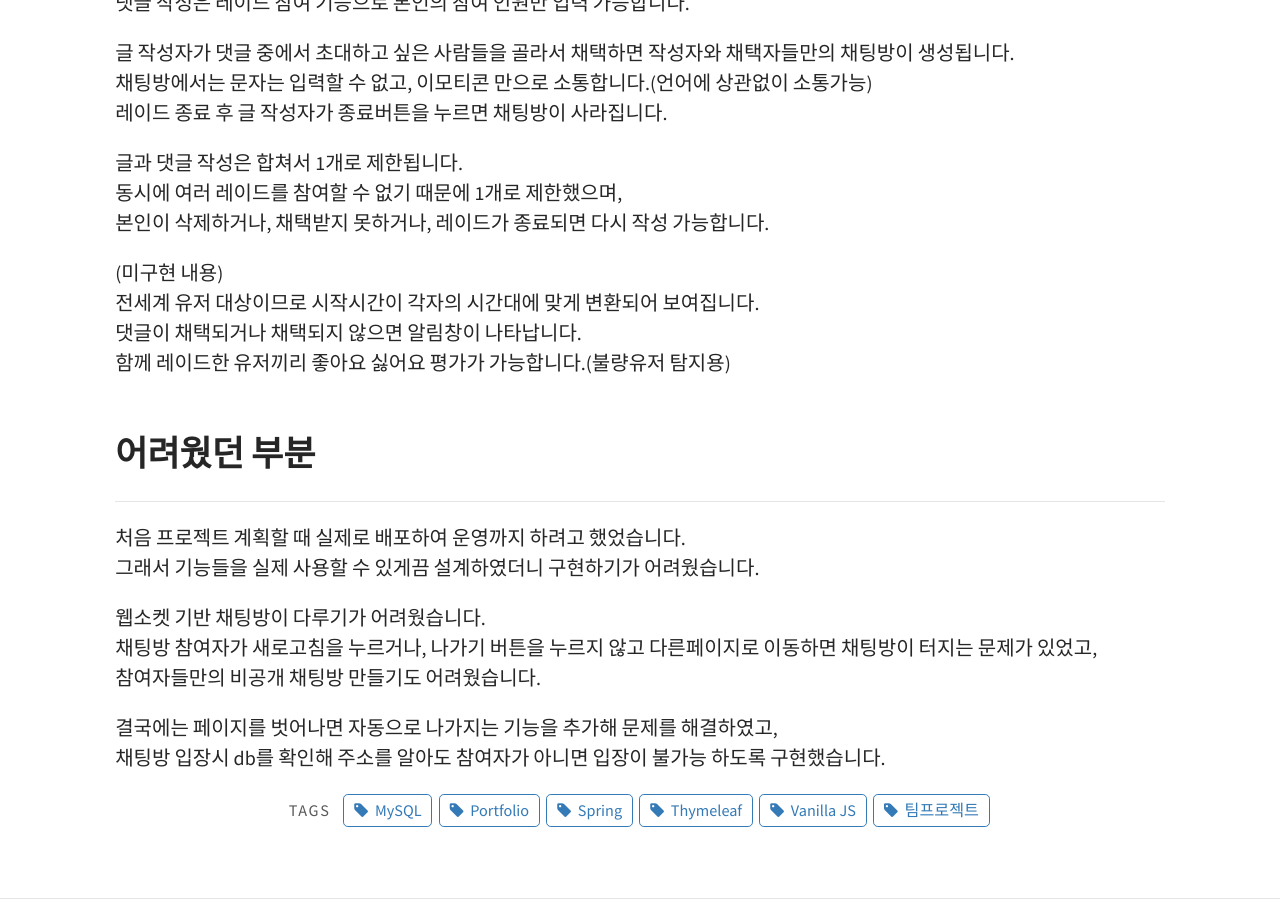
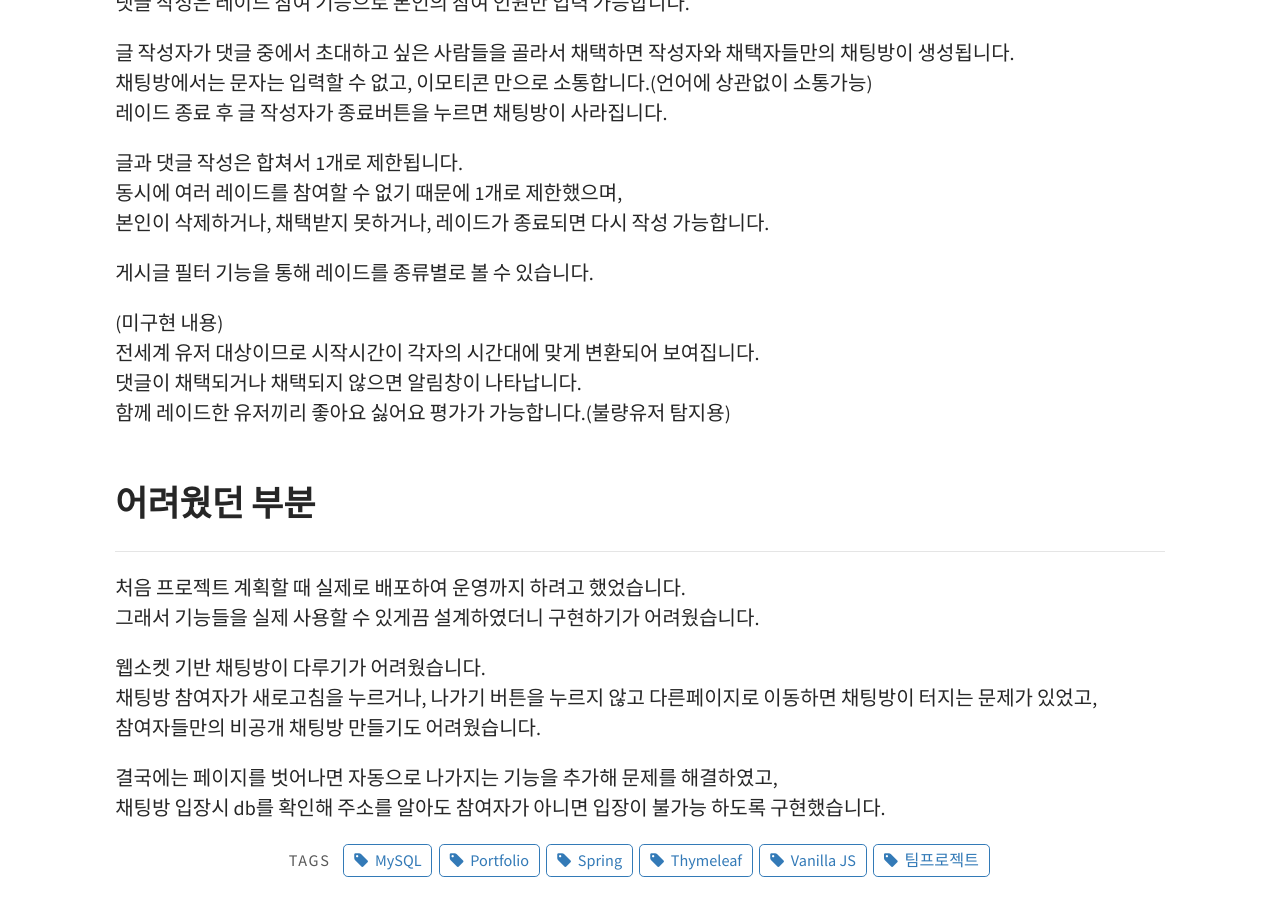
Before and after one commit to stbpiza/stbpiza.github.io, a Jekyll site: the page built from _portfolio/pokewith.md, in a window 1280 px wide and 900 px high, scrolled down 1680 px. Built offline with Jekyll 4.4.1, drawn with Linux system fonts in a browser that asks for light colours.

Commit message:
Update pokewith.md

```diff
--- a/_portfolio/pokewith.md
+++ b/_portfolio/pokewith.md
@@ -59,6 +59,8 @@ View를 Thymeleaf로 띄워서 그 위에서 JavaScript가 돌아가도록 하
 동시에 여러 레이드를 참여할 수 없기 때문에 1개로 제한했으며,
 본인이 삭제하거나, 채택받지 못하거나, 레이드가 종료되면 다시 작성 가능합니다.
 
+게시글 필터 기능을 통해 레이드를 종류별로 볼 수 있습니다.
+
 (미구현 내용)
 전세계 유저 대상이므로 시작시간이 각자의 시간대에 맞게 변환되어 보여집니다.
 댓글이 채택되거나 채택되지 않으면 알림창이 나타납니다.
```
